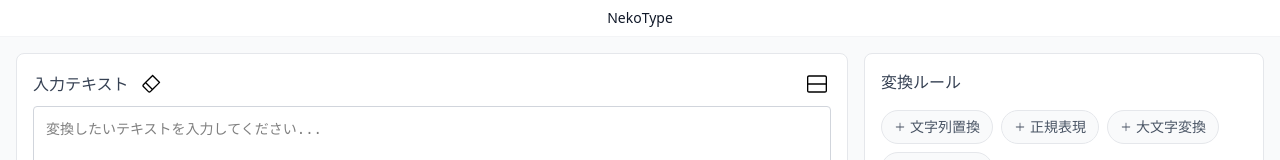
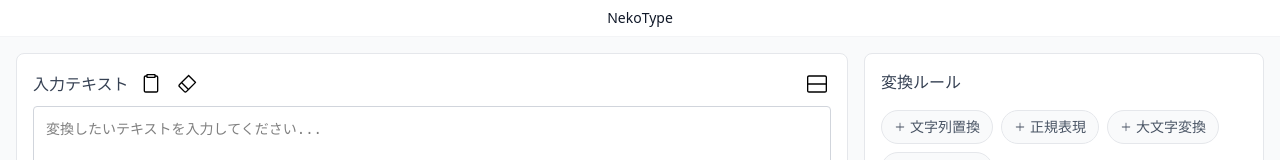
Before and after one commit to sushidesu/nekotype, a React (Vite) app: page / in a window 1280 px wide. Shown: the top 160 px of the page. Built offline with nearby package versions, Linux system fonts and the light colour scheme.

Commit message:
feat: add paste button to input text area

```diff
--- a/src/components/TextEditor.tsx
+++ b/src/components/TextEditor.tsx
@@ -4,6 +4,7 @@
   CopyIcon,
   ViewVerticalIcon,
   ViewHorizontalIcon,
+  ClipboardIcon,
 } from "@radix-ui/react-icons"
 import { preferences } from "../infrastructure/preferences"
 
@@ -38,6 +39,15 @@
     }
   }
 
+  const pasteFromClipboard = async () => {
+    try {
+      const text = await navigator.clipboard.readText()
+      onInputChange(text)
+    } catch (err) {
+      console.error("Failed to paste text: ", err)
+    }
+  }
+
   return (
     <div className="bg-white border border-gray-200 rounded-lg p-4 h-fit">
       <div
@@ -48,6 +58,13 @@
             <h3 className="text-base font-medium text-gray-700">
               入力テキスト
             </h3>
+            <button
+              onClick={() => void pasteFromClipboard()}
+              className="p-1 rounded hover:bg-gray-100 transition-colors"
+              title="ペースト"
+            >
+              <ClipboardIcon className="w-5 h-5" />
+            </button>
             <button
               onClick={() => onInputChange("")}
               className="p-1 rounded hover:bg-gray-100 transition-colors"
```
